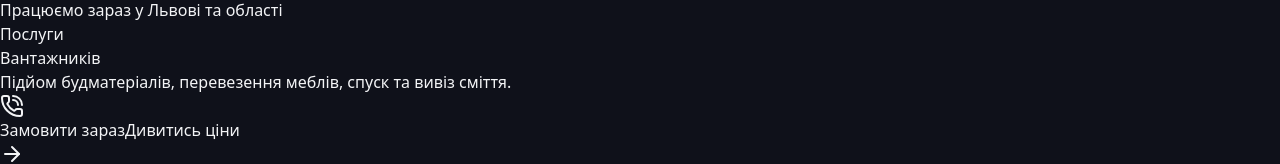
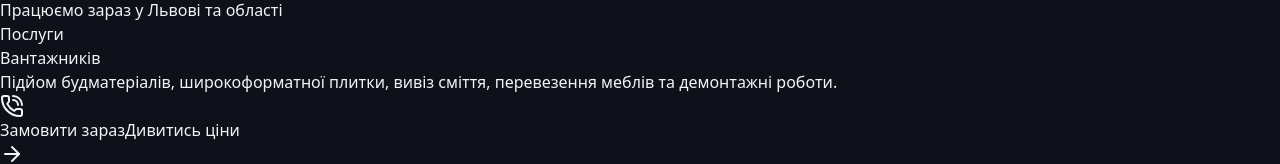
Before and after one commit to fiyzech/mishkoborci, a React (Vite) app: page / in a window 1280 px wide. Shown: the part 600-764 px from the top of the page. Built offline with nearby package versions, Linux system fonts and the light colour scheme; grey boxes are pictures that could not be loaded.

Commit message:
edited text in hero section

```diff
--- a/src/components/Hero.tsx
+++ b/src/components/Hero.tsx
@@ -44,7 +44,7 @@ export const Hero: React.FC = () => {
           </h1>
 
           <p className="text-gray-300 text-lg md:text-xl mb-8 max-w-xl leading-relaxed drop-shadow-md mx-auto md:mx-0">
-            Підйом будматеріалів, перевезення меблів, спуск та вивіз сміття.
+           Підйом будматеріалів, широкоформатної плитки, вивіз сміття, перевезення меблів та демонтажні роботи.
           </p>
 
           <div className="flex flex-col sm:flex-row gap-4 justify-center md:justify-start">
```
